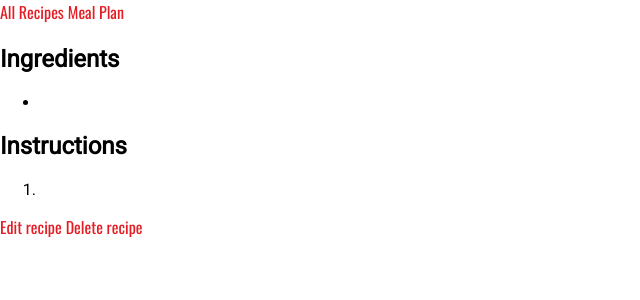
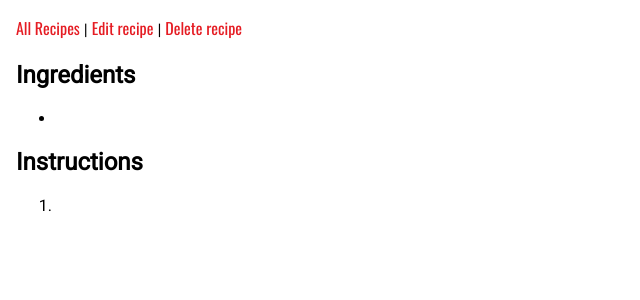
Before and after one commit to valenium/Meal_Planner, a Django app: template main_app/templates/group/recipe/detail.html in a window 1280 px wide. Shown: the part 92-392 px from the top of the page, without its empty margins (0-640 px from the left). Run offline with Django 5.2, Linux system fonts and the light colour scheme; the template is opened without the code that fills it, so the values that code supplies are empty.

Commit message:
debug recipe styling

```diff
--- a/main_app/templates/group/recipe/detail.html
+++ b/main_app/templates/group/recipe/detail.html
@@ -1,11 +1,16 @@
 {% extends 'base.html' %}
 
-<main>
+
 
     {% block content %}
     {% load custom_tags %}
+<main>
     <a class="links" href="{% url 'recipes_index' collabgroup_id %}">All Recipes</a>
-    <a class="links" href="{% url 'meal_calendar' collabgroup_id %}">Meal Plan</a>
+    |
+    <a class="links" href="{% url 'recipes_update' collabgroup_id recipe.id %}">Edit recipe</a>
+    |
+    <a class="links" href="{% url 'recipes_delete' collabgroup_id recipe.id %}">Delete recipe</a>
+
     <h1>{{recipe.title}}</h1>
 
     {% if recipe.url %}
@@ -23,9 +28,6 @@
         <li>{{recipe.instructions|ingredient_linebreaks}}</li>
     </ol>
 
-    <a class="links" href="{% url 'recipes_update' collabgroup_id recipe.id %}">Edit recipe</a>
-    <a class="links" href="{% url 'recipes_delete' collabgroup_id recipe.id %}">Delete recipe</a>
-
 </main>
 
 {% endblock %}
```
